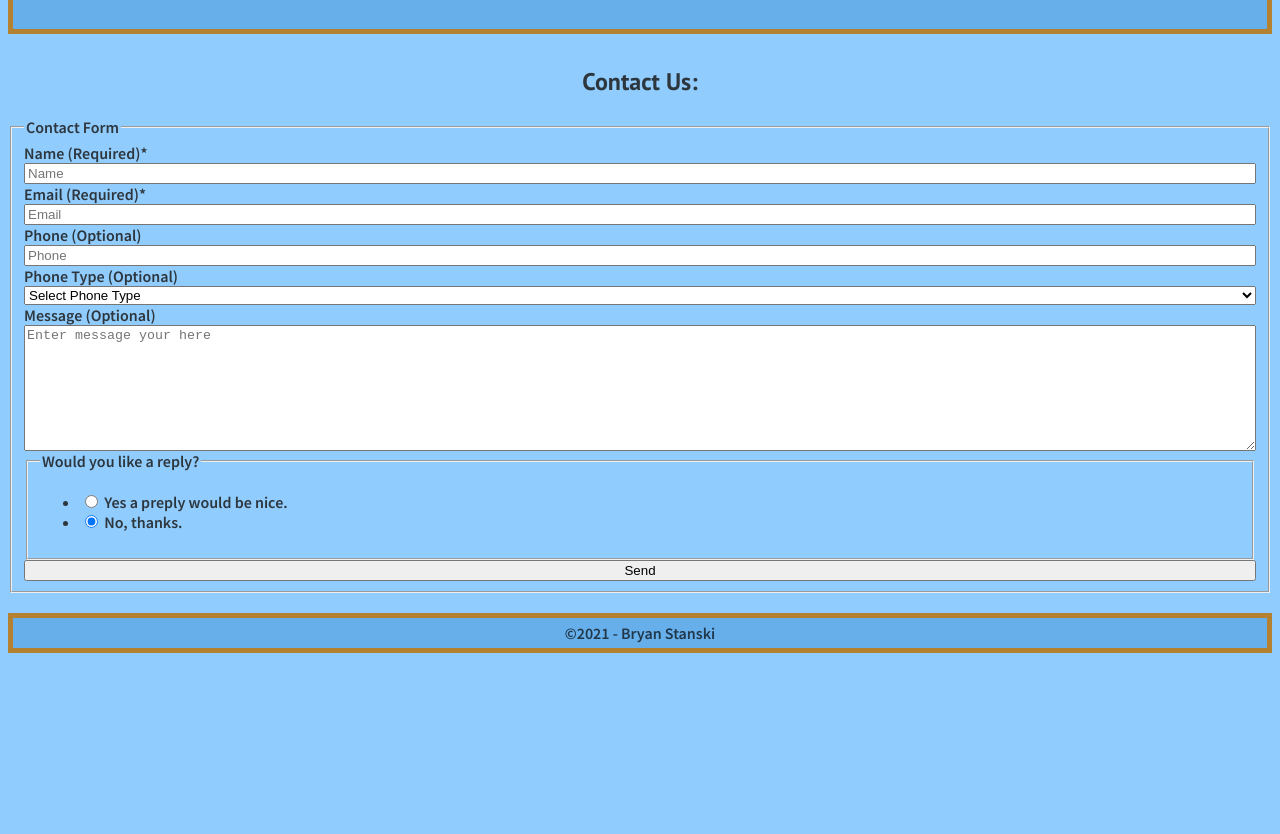
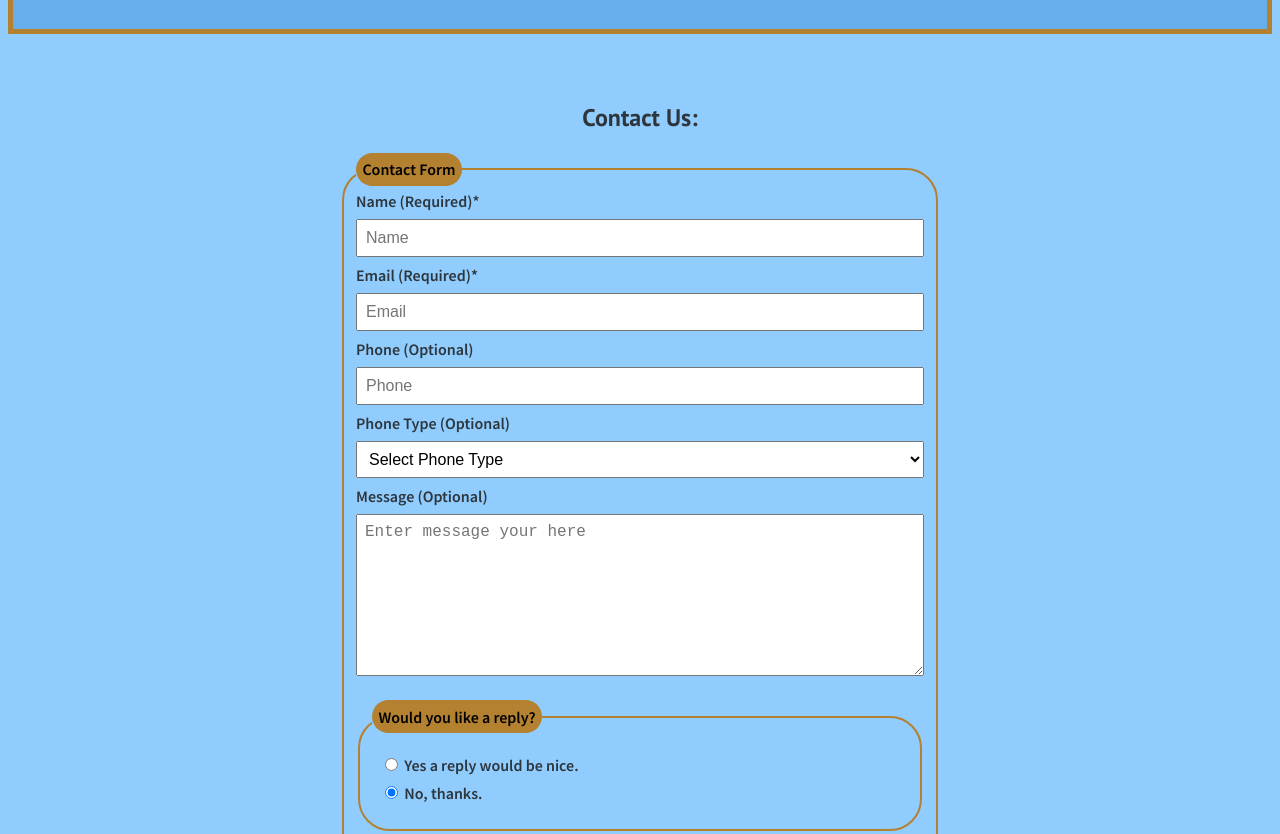
Before and after one commit to RVCC-IDMX/about-me-bryan-stanski, a plain HTML site: page index.html in a window 1280 px wide. Shown: the part 4228-5062 px from the top of the page. Before the commit the page ends 4889 px from the top, so only its background shows below. Drawn offline with Linux system fonts and the light colour scheme; a web font is replaced by a local one.

Commit message:
Contact Form Complete

```diff
--- a/css/styles.css
+++ b/css/styles.css
@@ -149,8 +149,51 @@ footer {
 /* Contact Form */
 #formElements {
     display: grid;
+    row-gap: .5em;
 }
 
+#contact {
+    padding: 1rem;
+    max-width: 600px;
+    margin: 2rem auto;
+}
+
+fieldset {
+    border: 2px solid #b38130;
+    margin-top: 1em;
+    margin-bottom: 1em;
+    border-radius: 2rem;
+}
+
+#contact input, #contact textarea, #contact select, #contact button {
+    padding: .5em;
+    font-size: 1rem;
+}
+
+legend {
+    background-color: #b38130;
+    color: black;
+    padding: .4em;
+    border-radius: 2rem;
+}
+
+#contact ul {
+    list-style: none;
+    padding: 0px;
+}
+
+#contact li {
+    margin: .5rem;
+}
+
+#contact button {
+    background-color: #b38130;
+    color: black;
+    border: 1px solid #2D363D;
+    max-width: 300px;
+    width: 50%;
+    justify-self: center;
+}
 
 /* Tablet Sizing/Styling */
 
@@ -205,5 +248,9 @@ footer {
         display: none;
     }
 
+    #contact {
+        max-width: 800px;
+    }
+
 
 }
--- a/index.html
+++ b/index.html
@@ -182,7 +182,7 @@
                         <ul>
                             <li>
                                 <input type="radio" id="message-yes" name="reply" value="Yes a reply please.">
-                                <label for="message-yes">Yes a preply would be nice.</label>
+                                <label for="message-yes">Yes a reply would be nice.</label>
                             </li>
                             <li>
                                 <input type="radio" id="message-no" name="reply" value="No reply please."checked>
```
